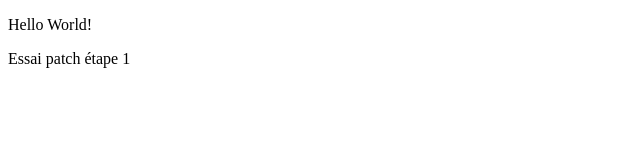
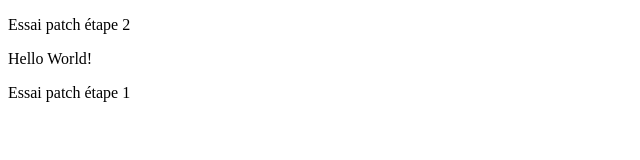
Before and after one commit to Wil-leb/git_training, a plain HTML site: page training_folder/index.html in a window 1280 px wide. Shown: the whole page, without its empty margins (0-640 px from the left). Drawn offline with Linux system fonts and the light colour scheme.

Commit message:
Patch avec option -C1, bizarre mais ça a fonctionné...

```diff
--- a/training_folder/index.html
+++ b/training_folder/index.html
@@ -6,6 +6,7 @@
     <title>Document</title>
 </head>
 <body>
+    <p>Essai patch étape 2</p>
     <p>Hello World!</p>
     <p>Essai patch étape 1</p>
 </body>
```
